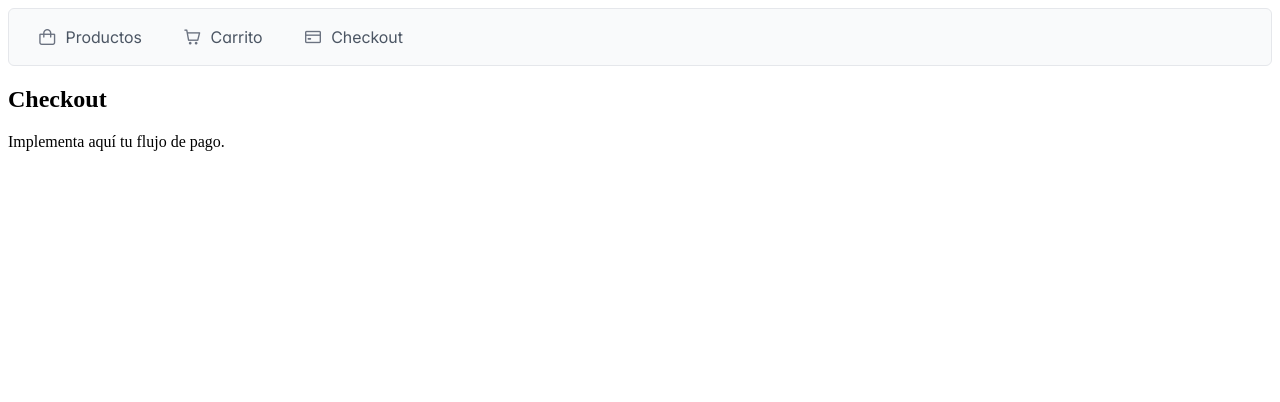
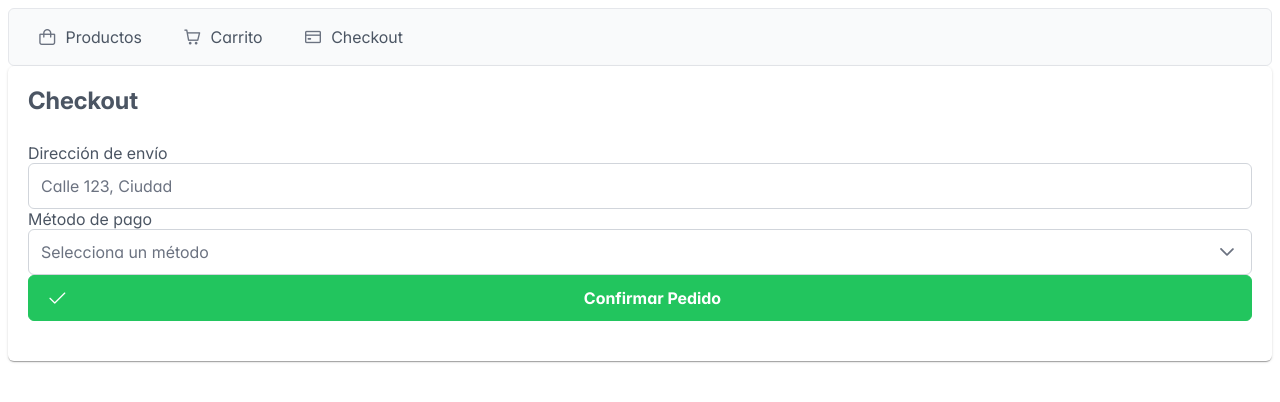
Before and after one commit to cecabrerac/e-commerce, a React app in the folder frontend/: page /checkout in a window 1280 px wide. Shown: the top 402 px of the page. Built offline with nearby package versions, Linux system fonts and the light colour scheme; the HTML template or start-up script is replaced by a standard one.

Commit message:
checkout simulador

```diff
--- a/frontend/src/components/Checkout.jsx
+++ b/frontend/src/components/Checkout.jsx
@@ -1,11 +1,58 @@
-import React from "react";
+import React, { useState } from "react";
+import { InputText } from "primereact/inputtext";
+import { Dropdown } from "primereact/dropdown";
+import { Button } from "primereact/button";
+import { Card } from "primereact/card";
 
 function Checkout() {
+  const [address, setAddress] = useState("");
+  const [paymentMethod, setPaymentMethod] = useState(null);
+
+  const paymentOptions = [
+    { label: "Tarjeta de Crédito", value: "credit" },
+    { label: "Tarjeta de Débito", value: "debit" },
+    { label: "PayPal", value: "paypal" },
+    { label: "Contraentrega", value: "cash" },
+  ];
+
+  const handleConfirm = () => {
+    console.log("Checkout confirmado:", { address, paymentMethod });
+    alert("¡Pedido confirmado! 🚀");
+    // Aquí podrías hacer un fetch POST a /checkout con los datos
+  };
+
   return (
-    <div>
-      <h2>Checkout</h2>
-      <p>Implementa aquí tu flujo de pago.</p>
-    </div>
+    <Card title="Checkout" className="p-mt-4">
+      <div className="p-fluid">
+        <div className="p-field">
+          <label htmlFor="address">Dirección de envío</label>
+          <InputText
+            id="address"
+            value={address}
+            onChange={(e) => setAddress(e.target.value)}
+            placeholder="Calle 123, Ciudad"
+          />
+        </div>
+
+        <div className="p-field">
+          <label htmlFor="payment">Método de pago</label>
+          <Dropdown
+            id="payment"
+            value={paymentMethod}
+            options={paymentOptions}
+            onChange={(e) => setPaymentMethod(e.value)}
+            placeholder="Selecciona un método"
+          />
+        </div>
+
+        <Button
+          label="Confirmar Pedido"
+          icon="pi pi-check"
+          className="p-button-success p-mt-3"
+          onClick={handleConfirm}
+        />
+      </div>
+    </Card>
   );
 }
 
```
